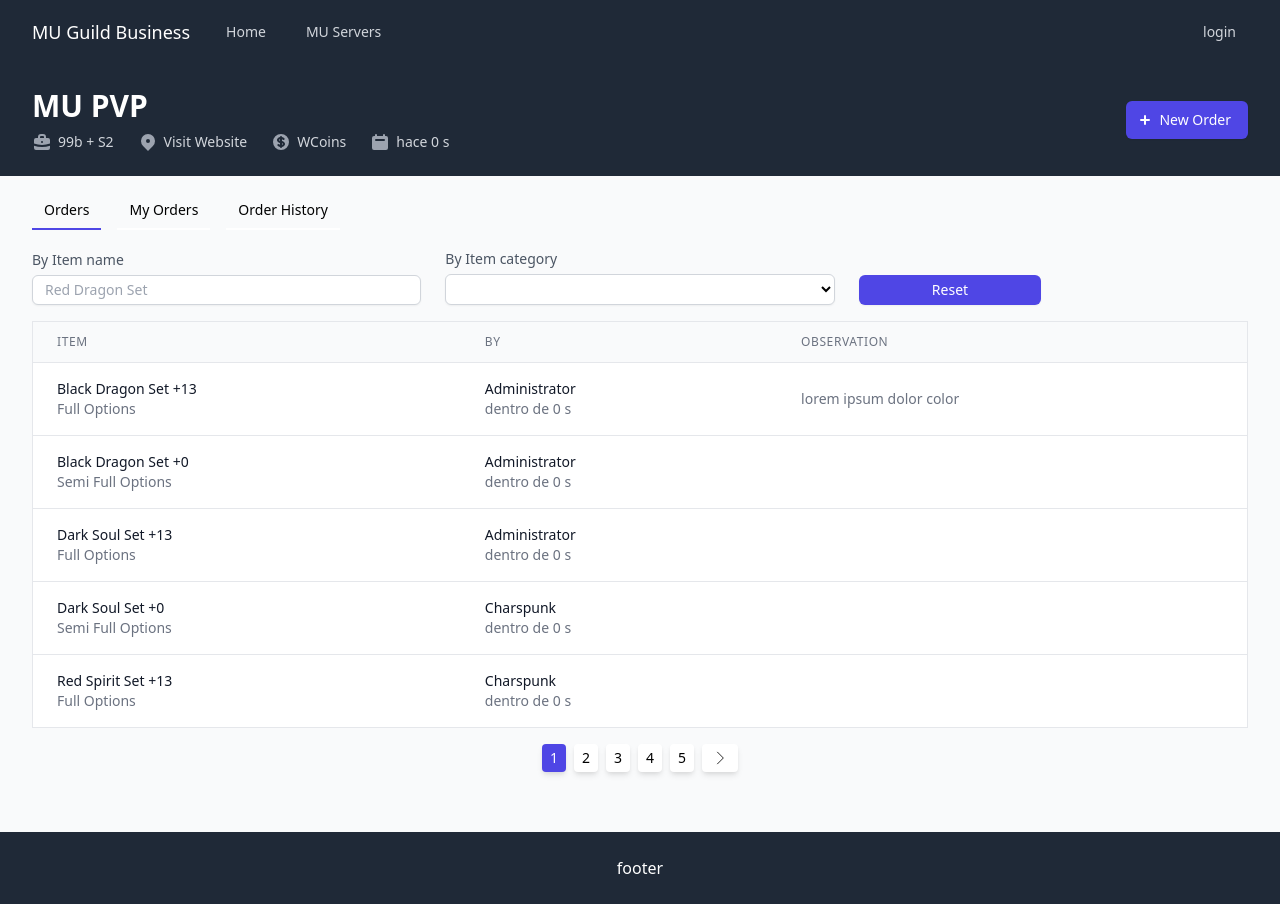
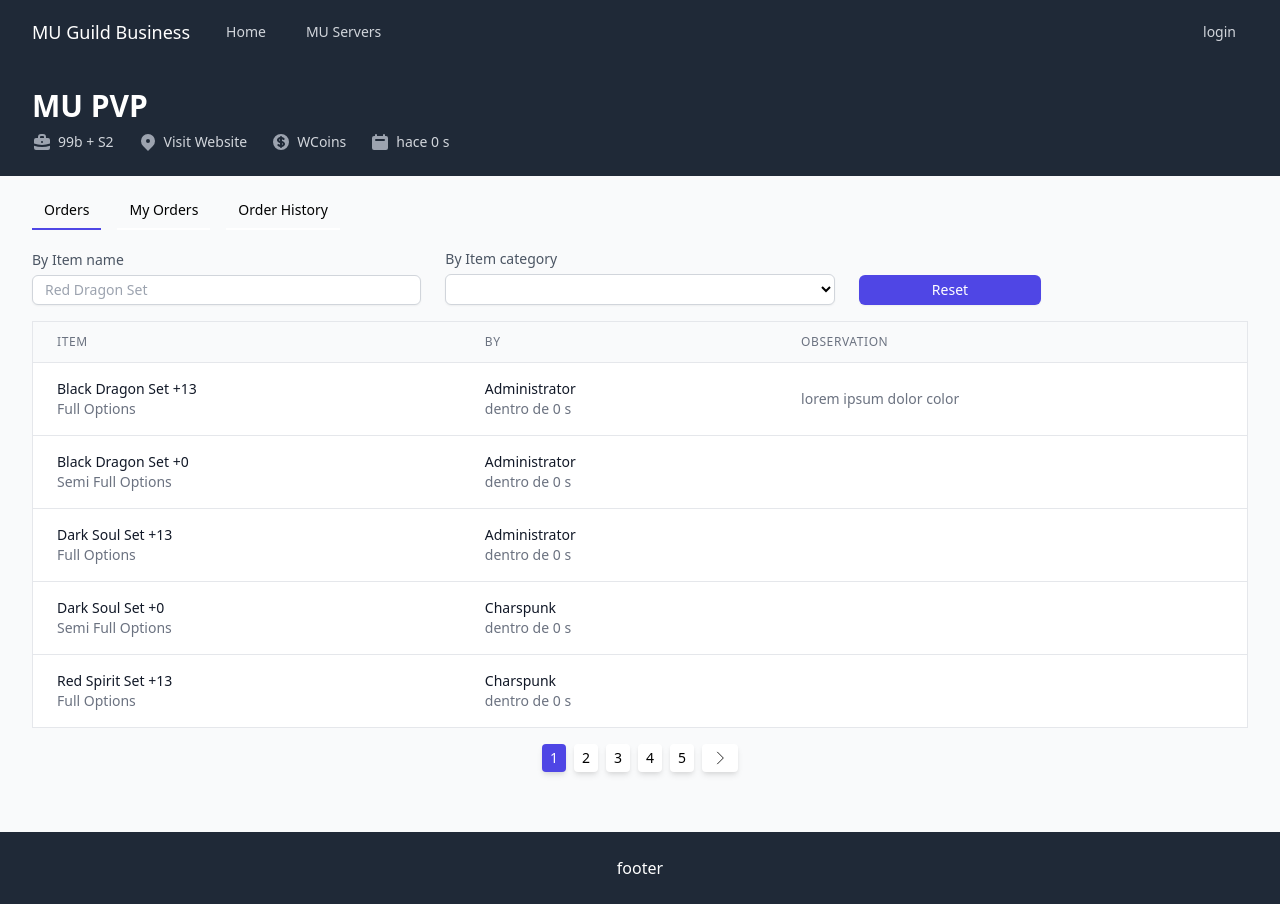
Before and after one commit to carlosbecerradev/mu-guild-business-demo, a Vue app: page /mu-server/1 in a window 1280 px wide. Built offline with nearby package versions, Linux system fonts and the light colour scheme; what vuejs-noty would draw is missing.

Commit message:
:heavy_plus_sign: components (MUServer): Mostrar botón de nuevo pedido solo si ha iniciado sesión.

```diff
--- a/src/views/MUServer.vue
+++ b/src/views/MUServer.vue
@@ -93,7 +93,7 @@
               </div>
             </div>
           </div>
-          <div class="mt-5 flex md:mt-0 md:ml-4">
+          <div v-if="getUsername != null" class="mt-5 flex md:mt-0 md:ml-4">
             <button
               @click="toggleMUServerModal({ name: 'order', action: 'new' })"
               class="inline-flex items-center px-4 py-2 border border-transparent rounded-md shadow-sm text-sm font-medium text-white bg-indigo-600 hover:bg-indigo-700 focus:outline-none focus:ring-2 focus:ring-offset-2 focus:ring-indigo-500"
@@ -131,7 +131,7 @@ import MUServerModal from "@/components/mu-server/MUServerModal";
 
 export default {
   computed: {
-    ...mapGetters(["getCurrentMUServer", "getMUServerModal"]),
+    ...mapGetters(["getCurrentMUServer", "getMUServerModal", "getUsername"]),
   },
   methods: {
     ...mapActions(["fetchMUServer", "toggleMUServerModal"]),
```
